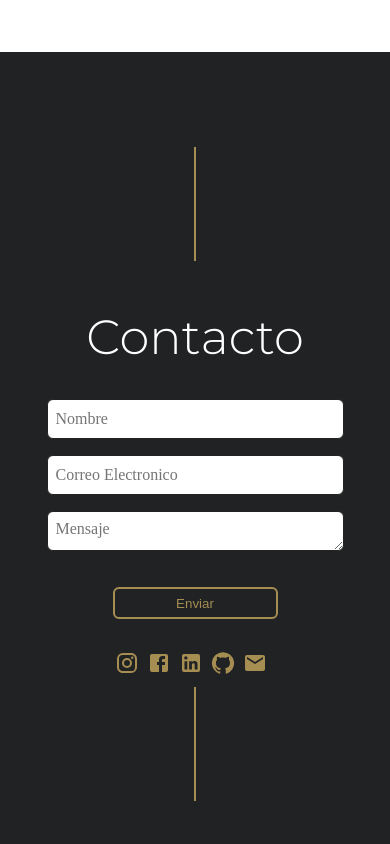
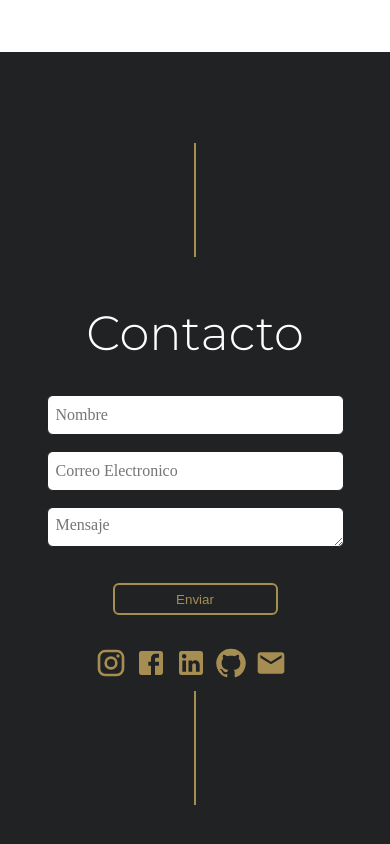
Before and after one commit to Franklingp/portafolioReact, a React app: page /contact in a window 390 px wide. Shown: the part 792-1636 px from the top of the page. Built offline with nearby package versions, Linux system fonts and the light colour scheme; no server answers; the database is empty.

Commit message:
Icos bigger on contact mobile view

```diff
--- a/src/assets/styles/Contact.css
+++ b/src/assets/styles/Contact.css
@@ -195,4 +195,8 @@
 		height: 100vh;
 		box-sizing: border-box;
 	}
+
+	.contact-social-media svg{
+		font-size: 32px;
+	}
 }
```
